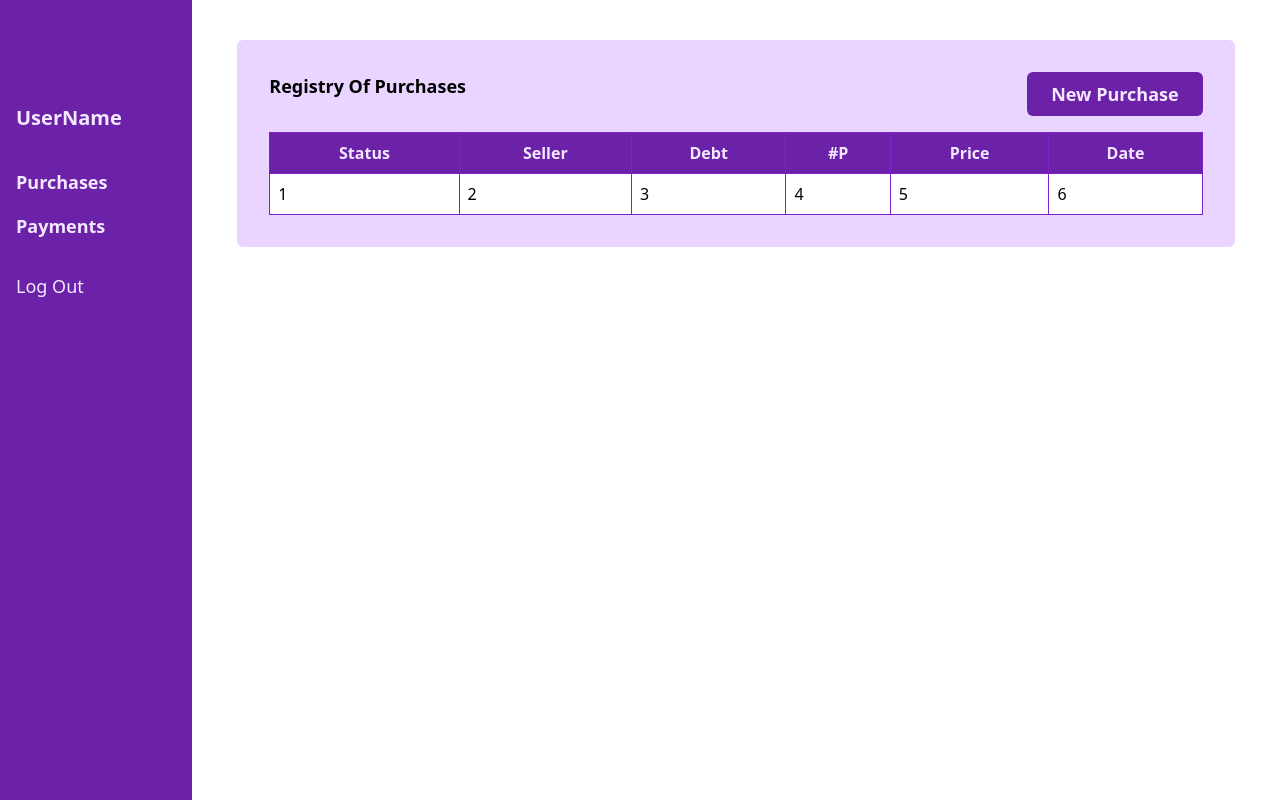
After one commit to carlosgarciafm/payment-tracker, a Flask app: template templates/purchases.html in a window 1280 px wide. The commit adds this page. Run offline with Flask 2, Linux system fonts and the light colour scheme; the template is opened without the code that fills it, so the values that code supplies are empty.

Commit message:
feat(v:purchases): add purchases page
Gotcha: this page is not yet finished. It currently displays static
placeholder data.

```diff
--- a/static/style.css
+++ b/static/style.css
@@ -432,6 +432,8 @@ Ensure the default browser behavior of the `hidden` attribute.
   --tw-scale-x: 1;
   --tw-scale-y: 1;
   --tw-transform: translateX(var(--tw-translate-x)) translateY(var(--tw-translate-y)) rotate(var(--tw-rotate)) skewX(var(--tw-skew-x)) skewY(var(--tw-skew-y)) scaleX(var(--tw-scale-x)) scaleY(var(--tw-scale-y));
+  --tw-border-opacity: 1;
+  border-color: rgb(229 231 235 / var(--tw-border-opacity));
 }
 
 .container {
@@ -493,6 +495,14 @@ Ensure the default browser behavior of the `hidden` attribute.
   grid-column: span 2 / span 2;
 }
 
+.col-span-7 {
+  grid-column: span 7 / span 7;
+}
+
+.col-span-1 {
+  grid-column: span 1 / span 1;
+}
+
 .col-start-2 {
   grid-column-start: 2;
 }
@@ -523,6 +533,14 @@ Ensure the default browser behavior of the `hidden` attribute.
   margin-top: 3rem;
 }
 
+.mt-8 {
+  margin-top: 2rem;
+}
+
+.mt-6 {
+  margin-top: 1.5rem;
+}
+
 .block {
   display: block;
 }
@@ -533,6 +551,10 @@ Ensure the default browser behavior of the `hidden` attribute.
 
 .flex {
   display: flex;
+}
+
+.table {
+  display: table;
 }
 
 .grid {
@@ -583,8 +605,16 @@ Ensure the default browser behavior of the `hidden` attribute.
   width: 2.5rem;
 }
 
+.w-11\/12 {
+  width: 91.666667%;
+}
+
 .flex-1 {
   flex: 1 1 0%;
+}
+
+.table-auto {
+  table-layout: auto;
 }
 
 .-translate-x-full {
@@ -602,6 +632,10 @@ Ensure the default browser behavior of the `hidden` attribute.
 
 .grid-cols-4 {
   grid-template-columns: repeat(4, minmax(0, 1fr));
+}
+
+.grid-cols-7 {
+  grid-template-columns: repeat(7, minmax(0, 1fr));
 }
 
 .grid-rows-2 {
@@ -664,6 +698,28 @@ Ensure the default browser behavior of the `hidden` attribute.
   margin-left: calc(1rem * calc(1 - var(--tw-space-x-reverse)));
 }
 
+.rounded {
+  border-radius: 0.25rem;
+}
+
+.rounded-md {
+  border-radius: 0.375rem;
+}
+
+.border {
+  border-width: 1px;
+}
+
+.border-red-700 {
+  --tw-border-opacity: 1;
+  border-color: rgb(185 28 28 / var(--tw-border-opacity));
+}
+
+.border-purple-700 {
+  --tw-border-opacity: 1;
+  border-color: rgb(126 34 206 / var(--tw-border-opacity));
+}
+
 .bg-purple-800 {
   --tw-bg-opacity: 1;
   background-color: rgb(107 33 168 / var(--tw-bg-opacity));
@@ -677,6 +733,31 @@ Ensure the default browser behavior of the `hidden` attribute.
 .bg-purple-200 {
   --tw-bg-opacity: 1;
   background-color: rgb(233 213 255 / var(--tw-bg-opacity));
+}
+
+.bg-purple-100 {
+  --tw-bg-opacity: 1;
+  background-color: rgb(243 232 255 / var(--tw-bg-opacity));
+}
+
+.bg-purple-400 {
+  --tw-bg-opacity: 1;
+  background-color: rgb(192 132 252 / var(--tw-bg-opacity));
+}
+
+.bg-purple-600 {
+  --tw-bg-opacity: 1;
+  background-color: rgb(147 51 234 / var(--tw-bg-opacity));
+}
+
+.bg-white {
+  --tw-bg-opacity: 1;
+  background-color: rgb(255 255 255 / var(--tw-bg-opacity));
+}
+
+.bg-purple-700 {
+  --tw-bg-opacity: 1;
+  background-color: rgb(126 34 206 / var(--tw-bg-opacity));
 }
 
 .p-2 {
@@ -701,6 +782,11 @@ Ensure the default browser behavior of the `hidden` attribute.
 .py-1 {
   padding-top: 0.25rem;
   padding-bottom: 0.25rem;
+}
+
+.px-2 {
+  padding-left: 0.5rem;
+  padding-right: 0.5rem;
 }
 
 .text-4xl {
@@ -744,6 +830,11 @@ Ensure the default browser behavior of the `hidden` attribute.
 .text-purple-100 {
   --tw-text-opacity: 1;
   color: rgb(243 232 255 / var(--tw-text-opacity));
+}
+
+.text-purple-300 {
+  --tw-text-opacity: 1;
+  color: rgb(216 180 254 / var(--tw-text-opacity));
 }
 
 .transition {
@@ -844,6 +935,10 @@ Ensure the default browser behavior of the `hidden` attribute.
     margin-right: 0.5rem;
   }
 
+  .md\:mt-10 {
+    margin-top: 2.5rem;
+  }
+
   .md\:block {
     display: block;
   }
--- /dev/null
+++ b/templates/purchases.html
@@ -0,0 +1,45 @@
+{% extends "layout.html" %}
+
+{% block navigation %}
+    {% include "navigation.html" %}
+{% endblock %}
+
+{% block title %}
+    Purchases History
+{% endblock %}
+
+{% block main %}
+    <div class="card container mx-auto bg-purple-200 w-11/12 mt-6 md:mt-10">
+        <div class="">
+            <div class="flex justify-between">
+                <h2 class="font-bold text-lg">Registry Of Purchases</h2>
+                <button class="submit-btn"><a href="/purchase">New Purchase</a></button>
+            </div>
+            <table class="w-full mt-4">
+                <thead class="bg-purple-800 text-purple-100">
+                    <tr class="">
+                        <!-- TODO: add jinja2 syntax to add header in headers. -->
+                        <th class="border border-purple-700 p-2">Status</th>
+                        <th class="border border-purple-700 p-2">Seller</th>
+                        <th class="border border-purple-700 p-2">Debt</th>
+                        <th class="border border-purple-700 p-2">#P</th>
+                        <th class="border border-purple-700 p-2">Price</th>
+                        <th class="border border-purple-700 p-2">Date</th>
+                    </tr>
+                </thead>
+                <tbody>
+                    <tr>
+                        <!-- TODO: add jinja2 syntax to add data in dictionary
+                            sorted by date. -->
+                        <td class="border border-purple-700 bg-white p-2">1</td>
+                        <td class="border border-purple-700 bg-white p-2">2</td>
+                        <td class="border border-purple-700 bg-white p-2">3</td>
+                        <td class="border border-purple-700 bg-white p-2">4</td>
+                        <td class="border border-purple-700 bg-white p-2">5</td>
+                        <td class="border border-purple-700 bg-white p-2">6</td>
+                    </tr>
+                </tbody>
+            </table>
+        </div>
+    </div>
+{% endblock %}
```
